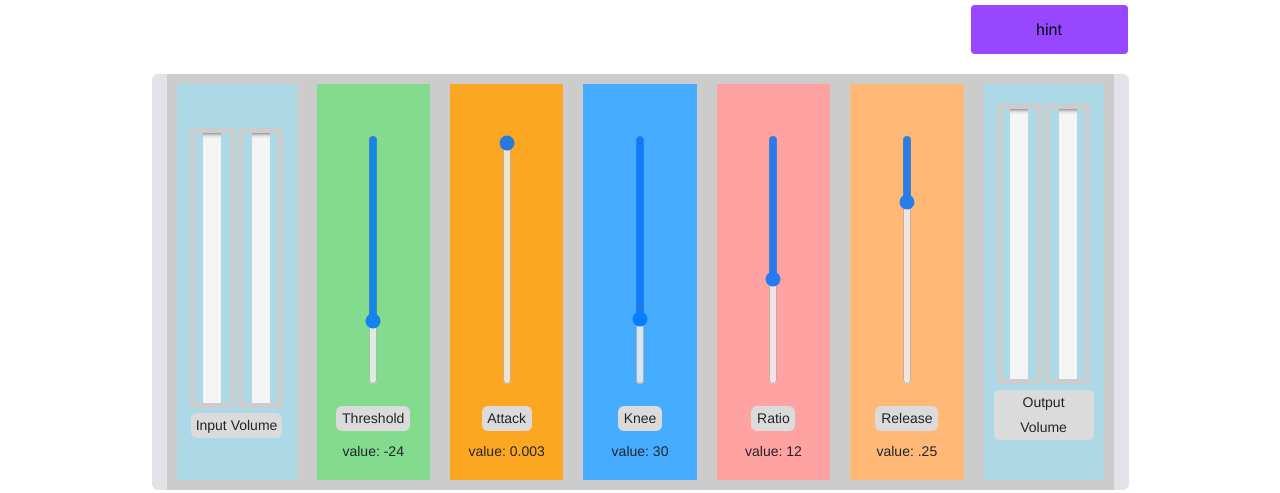
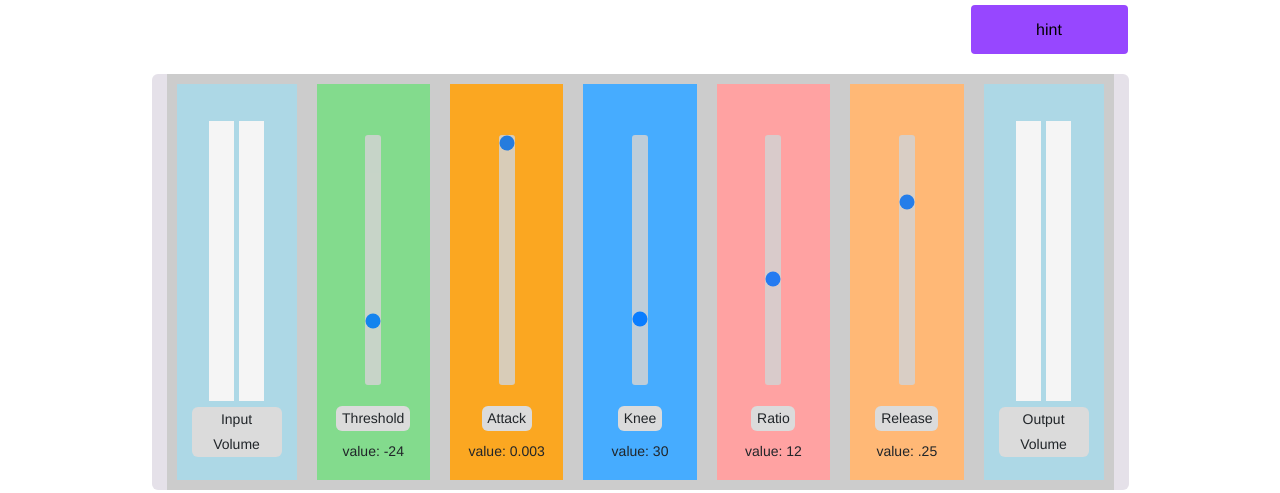
Before and after one commit to rochelletham/compressor, a website: page v1B_index.html in a window 1280 px wide. Shown: the part 336-829 px from the top of the page. Drawn offline with nearby package versions, Linux system fonts and the light colour scheme.

Commit message:
Fixed meter spacing alignment

```diff
--- a/main.js
+++ b/main.js
@@ -106,29 +106,28 @@ if (!context) {
         let ltSumSquares = 0.0;
         let rtSumSquares = 0.0;
         for (const amplitude of ltData) {
-            ltSumSquares += amplitude*amplitude;
+            ltSumSquares += Math.pow(amplitude,2);
         }
         for (const amplitude of rtData) {
-            rtSumSquares += amplitude*amplitude;
+            rtSumSquares += Math.pow(amplitude,2);
         }
 
         inputLtMeter.value = Math.sqrt(ltSumSquares / ltData.length) * 7; // * 2
         inputRtMeter.value = Math.sqrt(rtSumSquares / rtData.length) * 7; // * 2
 
-        // after compressor applied audio metering
+        // after compressor applied
         const active = compressButton.getAttribute("data-active");
         if (active === "true") {
-            console.log("active");
             outputLtAnalyser.getFloatTimeDomainData(ltOutData);
             outputRtAnalyser.getFloatTimeDomainData(rtOutData);
             let ltOutSumSquares = 0.0;
             let rtOutSumSquares = 0.0;
 
             for (const amplitude of ltOutData) {
-                ltOutSumSquares += amplitude*amplitude;
+                ltOutSumSquares += Math.pow(amplitude,2);
             }
             for (const amplitude of rtOutData) {
-                rtOutSumSquares += amplitude*amplitude;
+                rtOutSumSquares += Math.pow(amplitude,2);
             }
             outputLtMeter.value = Math.sqrt(ltOutSumSquares / ltOutData.length) * 7; // * 2
             outputRtMeter.value = Math.sqrt(rtOutSumSquares / rtOutData.length) * 7; // * 2
--- a/v1B/sliders.css
+++ b/v1B/sliders.css
@@ -1,30 +1,13 @@
-/* vol boxes */
-.vol-col {
-  /* flex: 1; */
-  display: flex;
-  padding: 10px;
-  border: 10px solid #ccc;
-  box-sizing: border-box;
-}
-.vol-col-label {
-  align-self: flex-end;
-  text-align: center;
-  background-color: rgb(219, 219, 219);
-  border-radius: 6px;
-  padding-left: 5%;
-  padding-right: 5%;
-  /* background-color: lightpink; */
-}
+
 /* slider container box */
 .efx-col {
   flex: 1;
   display: flex;
   flex-direction: column;
   align-items: center;
-  /* width: max-content; */
   border: 10px solid #ccc;
-  /* box-sizing: border-box; */
   text-align: center;
+  max-height: fit-content;
 }
 .efx-col label{
   margin-top: 18%;
@@ -33,16 +16,22 @@
   padding-left: 5%;
   padding-right: 5%;
 }
+
 /* slider bar */
 .efx-slider {
+  -webkit-appearance: none;
+  -moz-appearance: none;
+  appearance: none;
   cursor: pointer;
   margin-top: 45%;
   position: relative;
   align-items: center;
   min-height: 250px;
+  max-height: fit-content;
   /* height: 50%; */
-  border-radius: 5px;
+  border-radius: 3px;
   background: #d3d3d3;
+  max-width: 50%;
   outline: none;
   opacity: 0.85;
   -webkit-transition: .2s;
@@ -54,6 +43,7 @@
     appearance: none;
     width: 25px;
     height: 25px;
+    max-height: fit-content;
     border-radius: 50%;
     background: rgb(3, 98, 200);
     cursor: pointer;
--- a/v1B/style.css
+++ b/v1B/style.css
@@ -1,24 +1,68 @@
+/* vol boxes */
+.vol-col {
+  text-align: center;
+  background-color: lightblue;
+  display: flex;
+  justify-content: space-between; /* Distribute items evenly with space between */
+  align-items: flex-end;
+  max-width: fit-content;
+  min-width: fit-content;
+  min-height: max-content;
+  padding: 10px;
+  border: 10px solid #ccc;
+  box-sizing: border-box;
+  text-align: center;
+  max-width:100px;
+}
+.meters {
+  text-align: center;
+  max-width:100px;
+  vertical-align: bottom;
+  border: 5px solid #9fa5ab00;
+}
+
+
+.vol-col-label {
+  align-self: flex-end;
+  text-align: center;
+  background-color: rgb(219, 219, 219);
+  border-radius: 6px;
+  padding-left: 5%;
+  padding-right: 5%;
+  max-height: 30%;
+}
+
 meter {
   writing-mode: vertical-lr;
   flex: 1;
-  display: flex;
+  /* display: flex; */
   flex-direction: column;
   align-items: center;
   margin-top: 10%;
+  max-height: 280px;
   min-height: 280px;
-  /* background-color: red; */
-  width: 45px;
-  /* -webkit-appearance: none; Reset appearance */
-  border: 5px solid #ccc;
+  min-width: 45px;
+  max-width: 45px;
+  /* border: 5px solid #ccc; */
+  border: 0px;
   border-radius: 3px;
+  border-color: transparent;
 }
 meter::-webkit-meter-bar {
+  -webkit-appearance: none;
+  -moz-appearance: none;
+  appearance: none;
+  -webkit-user-modify: read-only !important;
   writing-mode: vertical-lr;
-  background: none; /* Required to get rid of the default background property */
+  border-radius: 0px;
+  border-color: lightblue;  /* temporary fix for matching bk color */
+  /* border-radius: 3px;     makes meters rectangles instead of circluar */
+  background: none; /*Required to get rid of the default background property*/
   background-color: whiteSmoke;
-  box-shadow: 0 5px 5px -5px #333 inset;
-  -webkit-user-modify: read-only !important;
+  /* box-shadow: 0 5px 5px -5px #333 inset; */
   box-sizing: border-box;
+  justify-content: center;
+  width: 25px;
 }
 
 
@@ -143,17 +187,6 @@ input:checked + .slider:before {
 
 }
 
-.VolCol {
-  text-align: center;
-  padding: 0;
-  padding-left: 0;
-  margin-left: 0%;
-  width:100px;
-  background-color: lightblue;
-  min-height: 100%;
-}
-
-
 .knobBox {
   width:fit-content;
   height: fit-content;
--- a/v1B_index.html
+++ b/v1B_index.html
@@ -89,13 +89,11 @@
     </div>
     <div class="container" id="effect-bk">
       <!-- INPUT VOLUME SECTION -->
-        <div class="vol-col" id="input-vol" style="background-color: lightblue;
-        align-items: center;">
-          <div style="display: inline-block; text-align: center;max-width:100px">
-            <meter style="display: inline-block;"id="input-vol-meter-lt" high="0.7" max="1" value="0"></meter>
-            <meter style="display: inline-block;"id="input-vol-meter-rt" high="0.5" max="1" value="0"></meter>
-
-          <label for="input-vol" class="vol-col-label" style="vertical-align: bottom;">Input Volume</label>
+        <div class="vol-col" id="input-vol">
+          <div class="meters">
+            <meter style="border-width:15px; margin-right: -20%;"id="input-vol-meter-lt" high="0.7" max="1" value="0"></meter>
+            <meter id="input-vol-meter-rt" high="0.5" max="1" value="0"></meter>
+          <label for="input-vol" class="vol-col-label">Input Volume</label>
         </div>
         </div>
         <!-- THRESHOLD SECTION -->
@@ -129,11 +127,11 @@
           <p id="release_val">value: .25</p>
         </div>
         <!-- OUTPUT VOL SECTION -->
-        <div class="vol-col" id="output-vol" style="background-color: lightblue;">
-          <div style="display: inline-block; text-align: center;max-width:100px">
-            <meter style="display: inline-block;"id="output-vol-meter-lt" high="0.7" max="1" value="0"></meter>
-            <meter style="display: inline-block;"id="output-vol-meter-rt" high="0.5" max="1" value="0"></meter>
-          <label for="output-vol" class="vol-col-label" style="vertical-align: bottom;">Output Volume</label>
+        <div class="vol-col" id="output-vol">
+          <div class="meters">
+            <meter style="border-width:15px; margin-right: -20%;"id="output-vol-meter-lt" high="0.7" max="1" value="0"></meter>
+            <meter id="output-vol-meter-rt" high="0.5" max="1" value="0"></meter>
+          <label for="output-vol" class="vol-col-label">Output Volume</label>
         </div>
         </div>
 
```
